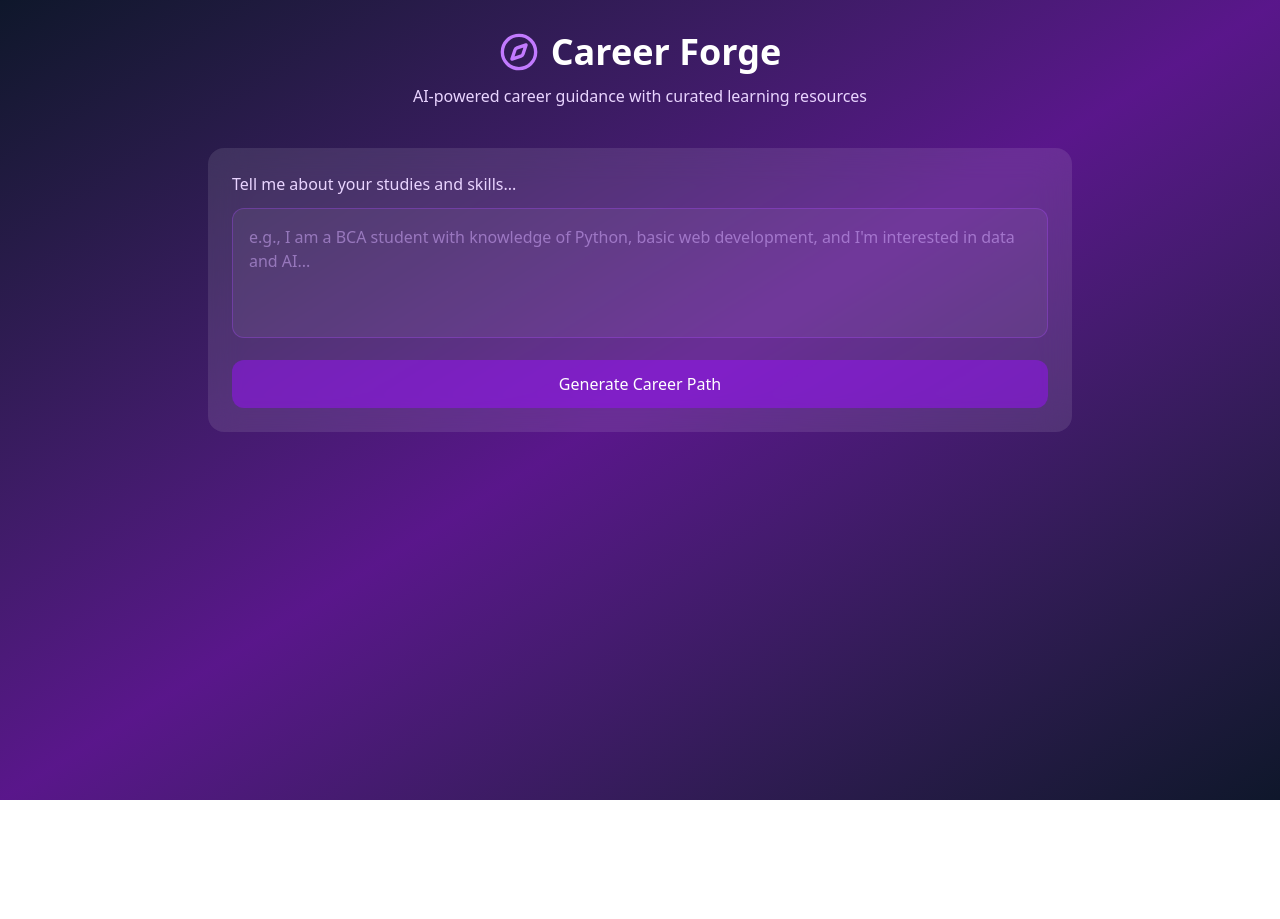
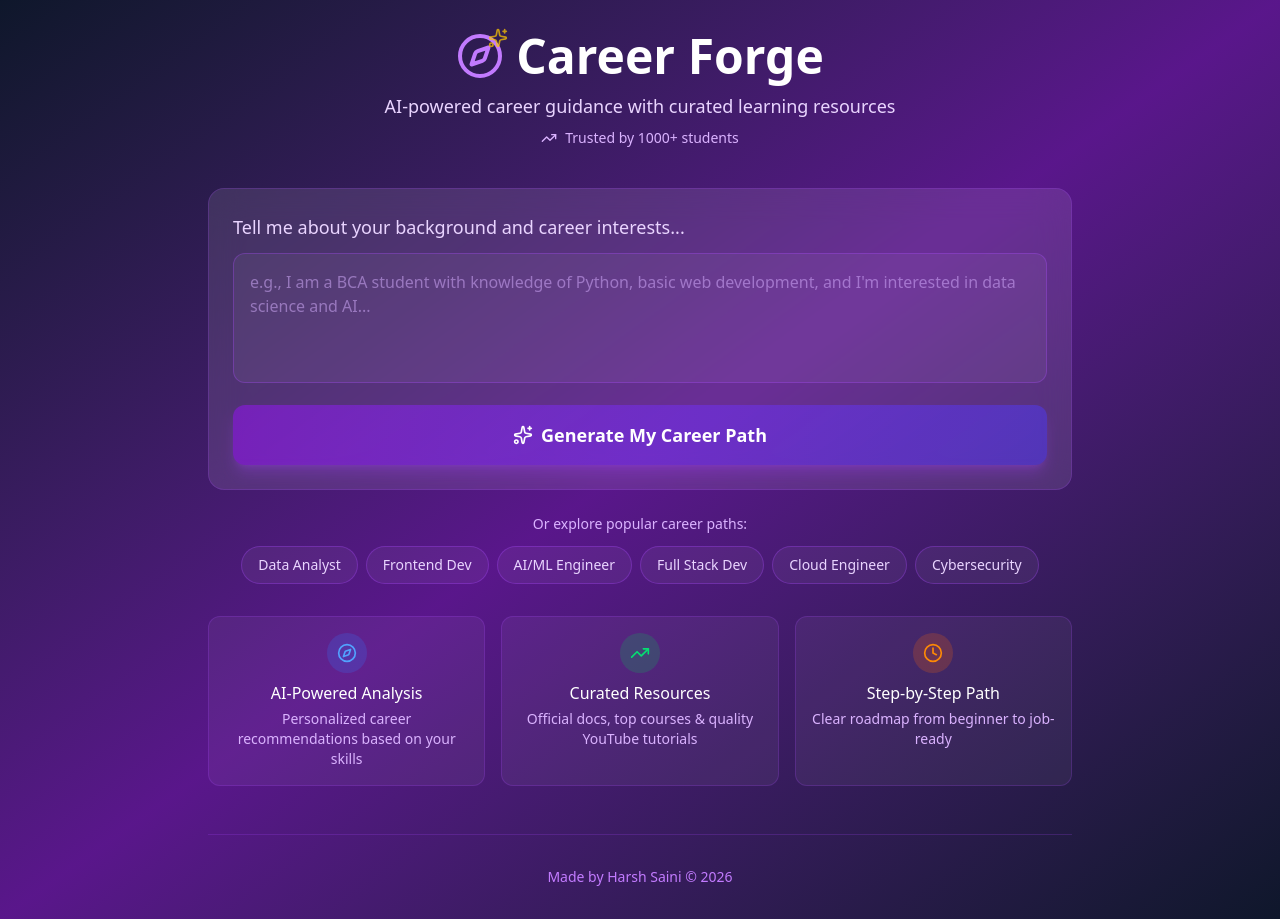
Before and after one commit to hharshhsaini/career-fordge-ai-, a React (Vite) app in the folder frontend/: page / in a window 1280 px wide. Before the commit the page ends 800 px from the top, so only its background shows below. Built offline with nearby package versions, Linux system fonts and the light colour scheme.

Commit message:
Enhanced UI: popular careers, progress tracker, better styling, and animations

```diff
--- a/frontend/src/App.jsx
+++ b/frontend/src/App.jsx
@@ -1,6 +1,15 @@
 import { useState } from 'react';
-import { Compass, Loader2 } from 'lucide-react';
+import { Compass, Loader2, Sparkles, TrendingUp, Clock, Download, RefreshCw } from 'lucide-react';
 import RoadmapCard from './components/RoadmapCard';
+
+const POPULAR_CAREERS = [
+  { label: "Data Analyst", query: "I want to become a Data Analyst. I know basic Excel and am learning Python." },
+  { label: "Frontend Dev", query: "I'm interested in web development, know HTML/CSS basics and want to learn React." },
+  { label: "AI/ML Engineer", query: "I'm passionate about AI and machine learning. I know Python and basic math." },
+  { label: "Full Stack Dev", query: "I want to be a Full Stack Developer. I know some JavaScript and databases." },
+  { label: "Cloud Engineer", query: "I'm interested in cloud computing and DevOps. I know Linux basics." },
+  { label: "Cybersecurity", query: "I want to work in cybersecurity. I understand networking fundamentals." },
+];
 
 function App() {
   const [description, setDescription] = useState('');
@@ -8,8 +17,9 @@ function App() {
   const [isLoading, setIsLoading] = useState(false);
   const [error, setError] = useState(null);
 
-  const handleSubmit = async () => {
-    if (!description.trim()) return;
+  const handleSubmit = async (customQuery = null) => {
+    const query = customQuery || description;
+    if (!query.trim()) return;
 
     setIsLoading(true);
     setError(null);
@@ -19,7 +29,7 @@ function App() {
       const response = await fetch('https://career-fordge-ai.onrender.com/generate-path', {
         method: 'POST',
         headers: { 'Content-Type': 'application/json' },
-        body: JSON.stringify({ description }),
+        body: JSON.stringify({ description: query }),
       });
 
       if (!response.ok) {
@@ -35,68 +45,198 @@ function App() {
     }
   };
 
+  const handlePopularClick = (query) => {
+    setDescription(query);
+    handleSubmit(query);
+  };
+
+  const handleReset = () => {
+    setResult(null);
+    setDescription('');
+    setError(null);
+  };
+
+  const totalWeeks = result?.roadmap?.length ? result.roadmap.length * 4 : 0;
+
   return (
     <div className="min-h-screen bg-gradient-to-br from-slate-900 via-purple-900 to-slate-900">
       <div className="container mx-auto px-4 py-8 max-w-4xl">
+        {/* Header */}
         <header className="text-center mb-10">
           <div className="flex items-center justify-center gap-3 mb-3">
-            <Compass className="w-10 h-10 text-purple-400" />
-            <h1 className="text-4xl font-bold text-white">Career Forge</h1>
+            <div className="relative">
+              <Compass className="w-12 h-12 text-purple-400" />
+              <Sparkles className="w-5 h-5 text-yellow-400 absolute -top-1 -right-1 animate-pulse" />
             </div>
-          <p className="text-purple-200">AI-powered career guidance with curated learning resources</p>
+            <h1 className="text-4xl md:text-5xl font-bold text-white">Career Forge</h1>
+          </div>
+          <p className="text-purple-200 text-lg">AI-powered career guidance with curated learning resources</p>
+          <div className="flex items-center justify-center gap-2 mt-2 text-purple-300 text-sm">
+            <TrendingUp className="w-4 h-4" />
+            <span>Trusted by 1000+ students</span>
+          </div>
         </header>
 
-        <div className="bg-white/10 backdrop-blur-lg rounded-2xl p-6 mb-8">
-          <label className="block text-purple-200 mb-3 font-medium">
-            Tell me about your studies and skills...
+        {!result ? (
+          <>
+            {/* Input Section */}
+            <div className="bg-white/10 backdrop-blur-lg rounded-2xl p-6 mb-6 border border-purple-500/20">
+              <label className="block text-purple-200 mb-3 font-medium text-lg">
+                Tell me about your background and career interests...
               </label>
               <textarea
                 value={description}
                 onChange={(e) => setDescription(e.target.value)}
-            placeholder="e.g., I am a BCA student with knowledge of Python, basic web development, and I'm interested in data and AI..."
-            className="w-full p-4 bg-white/5 border border-purple-500/30 rounded-xl text-white placeholder-purple-300/50 focus:outline-none focus:ring-2 focus:ring-purple-500 resize-none"
+                placeholder="e.g., I am a BCA student with knowledge of Python, basic web development, and I'm interested in data science and AI..."
+                className="w-full p-4 bg-white/5 border border-purple-500/30 rounded-xl text-white placeholder-purple-300/50 focus:outline-none focus:ring-2 focus:ring-purple-500 focus:border-transparent resize-none transition-all"
                 rows={4}
                 disabled={isLoading}
               />
               <button
-            onClick={handleSubmit}
+                onClick={() => handleSubmit()}
                 disabled={isLoading || !description.trim()}
-            className="mt-4 w-full bg-purple-600 hover:bg-purple-700 disabled:bg-purple-600/50 disabled:cursor-not-allowed text-white py-3 px-6 rounded-xl font-medium transition-colors flex items-center justify-center gap-2"
+                className="mt-4 w-full bg-gradient-to-r from-purple-600 to-indigo-600 hover:from-purple-700 hover:to-indigo-700 disabled:from-purple-600/50 disabled:to-indigo-600/50 disabled:cursor-not-allowed text-white py-4 px-6 rounded-xl font-semibold transition-all flex items-center justify-center gap-2 text-lg shadow-lg shadow-purple-500/25"
               >
                 {isLoading ? (
                   <>
                     <Loader2 className="w-5 h-5 animate-spin" />
-                Generating your career path...
+                    Crafting your personalized roadmap...
                   </>
                 ) : (
-              'Generate Career Path'
+                  <>
+                    <Sparkles className="w-5 h-5" />
+                    Generate My Career Path
+                  </>
                 )}
               </button>
             </div>
 
-        {error && (
-          <div className="bg-red-500/20 border border-red-500/50 text-red-200 px-4 py-3 rounded-xl mb-6">
-            {error}
+            {/* Popular Careers */}
+            <div className="mb-8">
+              <p className="text-purple-300 text-sm mb-3 text-center">Or explore popular career paths:</p>
+              <div className="flex flex-wrap justify-center gap-2">
+                {POPULAR_CAREERS.map((career, idx) => (
+                  <button
+                    key={idx}
+                    onClick={() => handlePopularClick(career.query)}
+                    disabled={isLoading}
+                    className="px-4 py-2 bg-white/5 hover:bg-white/10 border border-purple-500/30 hover:border-purple-400 rounded-full text-purple-200 text-sm transition-all disabled:opacity-50"
+                  >
+                    {career.label}
+                  </button>
+                ))}
               </div>
-        )}
+            </div>
 
-        {result && (
+            {/* Features */}
+            <div className="grid grid-cols-1 md:grid-cols-3 gap-4 mb-8">
+              <div className="bg-white/5 rounded-xl p-4 border border-purple-500/20 text-center">
+                <div className="w-10 h-10 bg-blue-500/20 rounded-full flex items-center justify-center mx-auto mb-2">
+                  <Compass className="w-5 h-5 text-blue-400" />
+                </div>
+                <h3 className="text-white font-medium mb-1">AI-Powered Analysis</h3>
+                <p className="text-purple-300 text-sm">Personalized career recommendations based on your skills</p>
+              </div>
+              <div className="bg-white/5 rounded-xl p-4 border border-purple-500/20 text-center">
+                <div className="w-10 h-10 bg-green-500/20 rounded-full flex items-center justify-center mx-auto mb-2">
+                  <TrendingUp className="w-5 h-5 text-green-400" />
+                </div>
+                <h3 className="text-white font-medium mb-1">Curated Resources</h3>
+                <p className="text-purple-300 text-sm">Official docs, top courses & quality YouTube tutorials</p>
+              </div>
+              <div className="bg-white/5 rounded-xl p-4 border border-purple-500/20 text-center">
+                <div className="w-10 h-10 bg-orange-500/20 rounded-full flex items-center justify-center mx-auto mb-2">
+                  <Clock className="w-5 h-5 text-orange-400" />
+                </div>
+                <h3 className="text-white font-medium mb-1">Step-by-Step Path</h3>
+                <p className="text-purple-300 text-sm">Clear roadmap from beginner to job-ready</p>
+              </div>
+            </div>
+          </>
+        ) : (
+          <>
+            {/* Results Section */}
             <div className="space-y-6">
-            {/* Career Summary */}
-            <div className="bg-gradient-to-r from-purple-600 to-indigo-600 rounded-2xl p-6 text-white">
-              <h2 className="text-2xl font-bold mb-2">{result.career_role}</h2>
-              <p className="text-purple-100">{result.summary}</p>
+              {/* Career Summary Card */}
+              <div className="bg-gradient-to-r from-purple-600 to-indigo-600 rounded-2xl p-6 text-white relative overflow-hidden">
+                <div className="absolute top-0 right-0 w-32 h-32 bg-white/10 rounded-full -mr-16 -mt-16"></div>
+                <div className="relative">
+                  <div className="flex items-start justify-between">
+                    <div>
+                      <p className="text-purple-200 text-sm mb-1">Recommended Career</p>
+                      <h2 className="text-3xl font-bold mb-3">{result.career_role}</h2>
+                      <p className="text-purple-100 max-w-xl">{result.summary}</p>
+                    </div>
+                  </div>
+
+                  {/* Stats */}
+                  <div className="flex flex-wrap gap-4 mt-4 pt-4 border-t border-white/20">
+                    <div className="flex items-center gap-2">
+                      <Clock className="w-4 h-4 text-purple-200" />
+                      <span className="text-sm">~{totalWeeks} weeks to complete</span>
+                    </div>
+                    <div className="flex items-center gap-2">
+                      <TrendingUp className="w-4 h-4 text-purple-200" />
+                      <span className="text-sm">6 learning milestones</span>
+                    </div>
+                  </div>
+                </div>
+              </div>
+
+              {/* Action Buttons */}
+              <div className="flex gap-3">
+                <button
+                  onClick={handleReset}
+                  className="flex items-center gap-2 px-4 py-2 bg-white/10 hover:bg-white/20 rounded-lg text-white transition-all"
+                >
+                  <RefreshCw className="w-4 h-4" />
+                  New Search
+                </button>
+              </div>
+
+              {/* Progress Overview */}
+              <div className="bg-white/5 rounded-xl p-4 border border-purple-500/20">
+                <p className="text-purple-300 text-sm mb-3">Your Learning Journey</p>
+                <div className="flex items-center gap-1">
+                  {result.roadmap?.map((_, idx) => (
+                    <div key={idx} className="flex-1">
+                      <div className={`h-2 rounded-full ${idx < 2 ? 'bg-green-500' : idx < 4 ? 'bg-yellow-500' : 'bg-red-500'}`}></div>
+                      <p className="text-xs text-purple-400 mt-1 text-center">
+                        {idx < 2 ? 'Beginner' : idx < 4 ? 'Intermediate' : 'Advanced'}
+                      </p>
+                    </div>
+                  ))}
+                </div>
               </div>
 
               {/* Roadmap Steps */}
               <div className="space-y-4">
-              <h3 className="text-xl font-bold text-white">Your Learning Roadmap</h3>
+                <h3 className="text-xl font-bold text-white flex items-center gap-2">
+                  <Compass className="w-5 h-5 text-purple-400" />
+                  Your Learning Roadmap
+                </h3>
                 {result.roadmap?.map((step, index) => (
                   <RoadmapCard key={index} step={step} index={index} />
                 ))}
               </div>
             </div>
+          </>
         )}
+
+        {/* Error Display */}
+        {error && (
+          <div className="bg-red-500/20 border border-red-500/50 text-red-200 px-4 py-3 rounded-xl mb-6 flex items-center gap-2">
+            <span>⚠️</span>
+            {error}
+          </div>
+        )}
+
+        {/* Footer */}
+        <footer className="text-center mt-12 pt-8 border-t border-purple-500/20">
+          <p className="text-purple-400 text-sm">
+            Made by Harsh Saini © 2026
+          </p>
+        </footer>
       </div>
     </div>
   );
```
Also changed, not shown: frontend/src/components/RoadmapCard.jsx (+66 -50 lines). Lines whose indentation alone changed are shown as unchanged.
